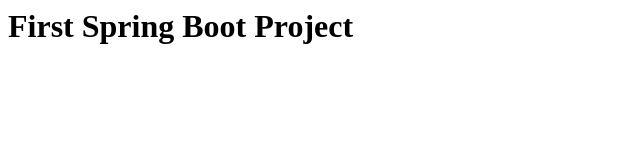
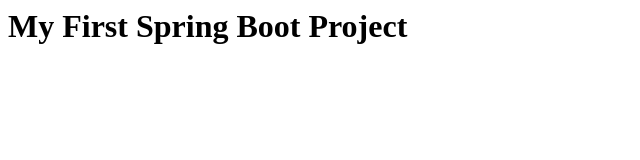
Before and after one commit to kishore0519/my-first-spring-boot-project, a plain HTML site: page index.html in a window 1280 px wide. Shown: the whole page, without its empty margins (0-640 px from the left). Drawn offline with Linux system fonts and the light colour scheme.

Commit message:
Modified headline

```diff
--- a/index.html
+++ b/index.html
@@ -1 +1 @@
-<h1> First Spring Boot Project </h1>
+<h1> My First Spring Boot Project </h1>
```
